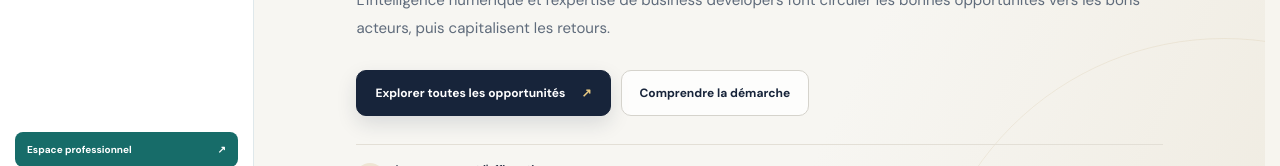
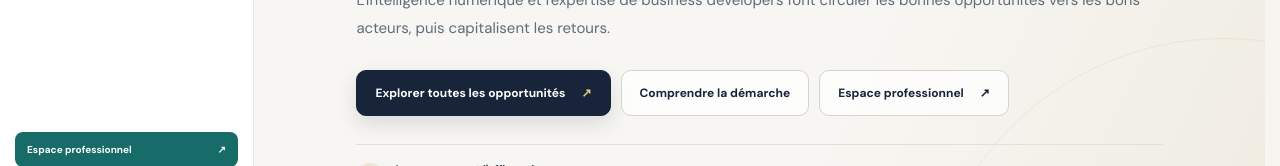
Before and after one commit to Chexpeer/Majestios, a Next.js app: page / in a window 1280 px wide. Shown: the part 527-693 px from the top of the page. Built offline with nearby package versions, Linux system fonts and the light colour scheme.

Commit message:
feat: rendre l’accès à l’espace professionnel visible depuis l’accueil

```diff
--- a/src/app/page.tsx
+++ b/src/app/page.tsx
@@ -51,6 +51,9 @@ export default function HomePage() {
               </Link>
               <Link className="button-secondary" href="/comprendre/concept">
                 Comprendre la démarche
+              </Link>
+              <Link className="button-secondary" href="/espace-professionnel">
+                Espace professionnel <span aria-hidden="true">↗</span>
               </Link>
             </div>
             <div className="hero-trust">
```
